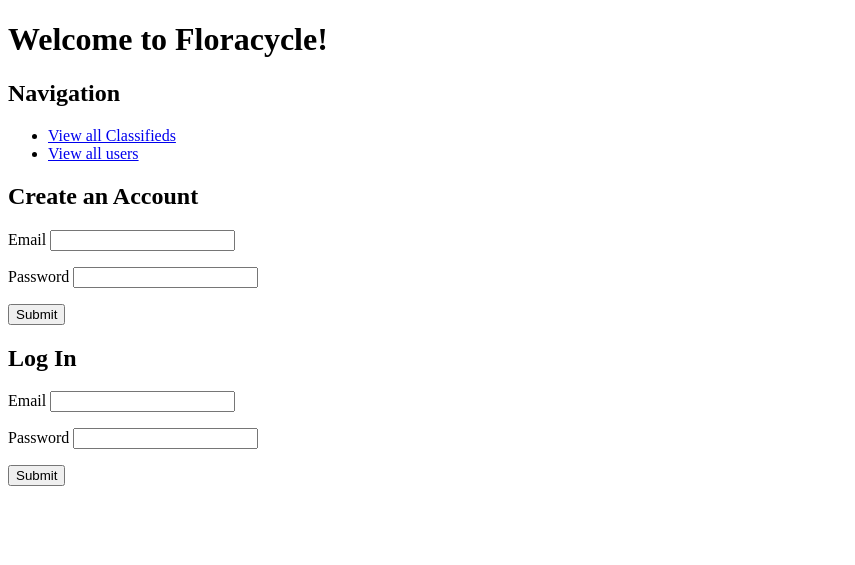
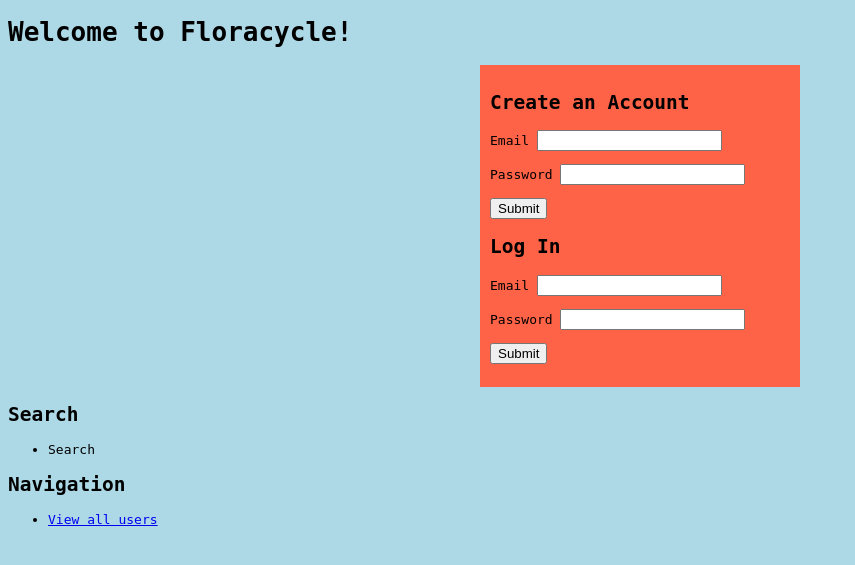
Before and after one commit to joannalee56/floracycle, a Flask app: page / in a window 1280 px wide. Shown: the top 565 px of the page, without its empty margins (0-855 px from the left). Run offline with Flask 2, Linux system fonts and the light colour scheme; data that the repository does not hold is empty.

Commit message:
Add basic CSS files, begin search bar, display all classifieds at homepage

```diff
--- a/server.py
+++ b/server.py
@@ -16,13 +16,9 @@
 # Replace this with routes and view functions!
 @app.route('/')
 def show_homepage():
-    return render_template('homepage.html')
-
-@app.route('/classifieds')
-def show_classifieds():
-    """View all classifieds."""
+    """View homepage to login and show all classifieds."""
     classifieds = crud.get_classifieds()
-    return render_template('all_classifieds.html', classifieds=classifieds)
+    return render_template('homepage.html', classifieds=classifieds)
 
 @app.route('/classified/<int:id>')
 def show_classified_details(id):
--- /dev/null
+++ b/static/css/style.css
@@ -0,0 +1,20 @@
+body {
+	font-family: monospace;
+	background-color: lightblue;
+}
+
+.login-box {
+    background-color: tomato;
+    width: 300px;
+    padding: 10px;
+    margin: auto;
+}
+
+#search-bar{
+    float: right;
+    padding: 6px;
+    border: none;
+    margin-top: 8px;
+    margin-right: 16px;
+    font-size: 17px;
+}
--- a/templates/base.html
+++ b/templates/base.html
@@ -1,12 +1,12 @@
 <!doctype html>
-<html>
+<html lang="en">
   <head>
     <meta charset="utf-8">
     <meta name="viewport" content="width=device-width">
     <title>
       {% block title %}{% endblock %}
     </title>
-
+    <link rel="stylesheet" href="/static/css/style.css">
     {% block head %}{% endblock %}
   </head>
   <body>
--- a/templates/homepage.html
+++ b/templates/homepage.html
@@ -4,12 +4,7 @@
 {% block body %}
   <h1>Welcome to Floracycle!</h1>
 
-  <h2>Navigation</h2>
-  <ul>
-    <li><a href="/classifieds">View all Classifieds</a></li>
-    <li><a href="/users">View all users</a></li>
-  </ul>
-
+  <div class="login-box">
     <h2>Create an Account</h2>
     <form action="/users" method="POST">
       <p>
@@ -39,4 +34,31 @@
         <input type="submit">
       </p>
     </form>
+  </div>
+
+
+  <h2>Search</h2>
+  <ul>
+    <li>Search</a></li>
+  </ul>
+
+
+  <ul>
+
+  {% for classified in classifieds %}
+    <img src="{{ classified.post_image }}">
+    <a href="/classified/{{ classified.classified_id }}">
+      {{ classified.post_title }}
+    </a>
+  {% endfor %}
+
+  </ul>
+
+
+
+  <h2>Navigation</h2>
+  <ul>
+    <li><a href="/users">View all users</a></li>
+  </ul>
+
 {% endblock %}
```
Also changed, not shown: data/classifieds.json (+26 -2 lines), templates/all_classifieds.html (deleted, +0 -23 lines), static/images/floracycle_classifieds1.jpg (added), static/images/floracycle_classifieds2.jpg (added), 1 other file. Lines whose indentation alone changed are shown as unchanged.
